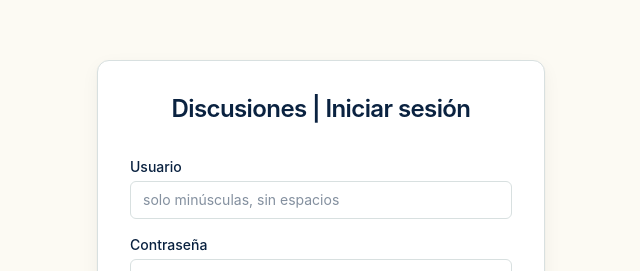
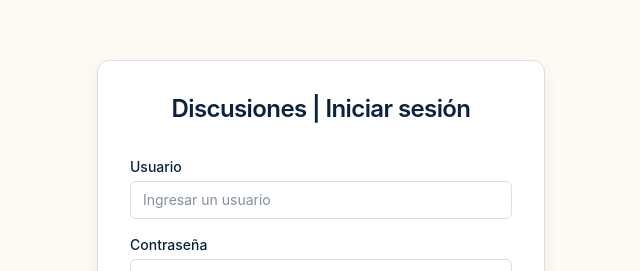
Before and after one commit to jhon-acosta/forum.test, an Angular app in the folder app/: page /auth/login in a window 1280 px wide. Shown: the part 157-428 px from the top of the page, without its empty margins (319-959 px from the left). Built offline with nearby package versions, Linux system fonts and the light colour scheme.

Commit message:
style(app): set auth username placeholder to "Ingresar un usuario"

```diff
--- a/app/src/app/features/auth/login.html
+++ b/app/src/app/features/auth/login.html
@@ -16,7 +16,7 @@
           [formField]="loginForm.username"
           (input)="onUsernameInput($event)"
           class="w-full rounded-md border border-line bg-surface px-3 py-2 text-sm focus:outline-none focus:ring-2 focus:ring-accent"
-          placeholder="solo minúsculas, sin espacios"
+          placeholder="Ingresar un usuario"
         />
         @if (loginForm.username().touched() && loginForm.username().invalid()) {
           <p class="mt-1 text-xs text-danger">{{ loginForm.username().errors()[0].message }}</p>
--- a/app/src/app/features/auth/register.html
+++ b/app/src/app/features/auth/register.html
@@ -16,7 +16,7 @@
           [formField]="registerForm.username"
           (input)="onUsernameInput($event)"
           class="w-full rounded-md border border-line bg-surface px-3 py-2 text-sm focus:outline-none focus:ring-2 focus:ring-accent"
-          placeholder="solo minúsculas, sin espacios"
+          placeholder="Ingresar un usuario"
         />
         @if (registerForm.username().touched() && registerForm.username().invalid()) {
           <p class="mt-1 text-xs text-danger">{{ registerForm.username().errors()[0].message }}</p>
```
